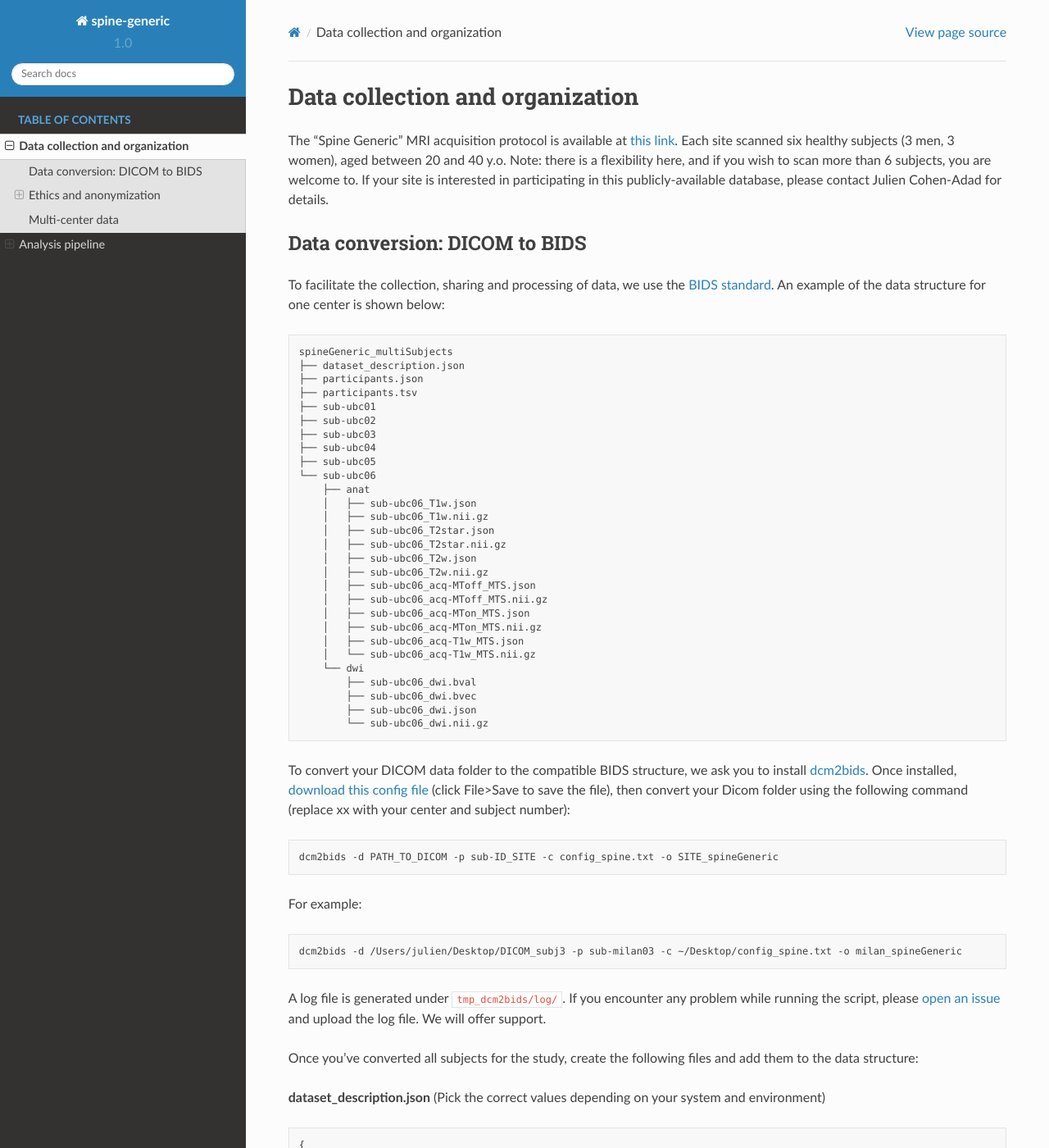
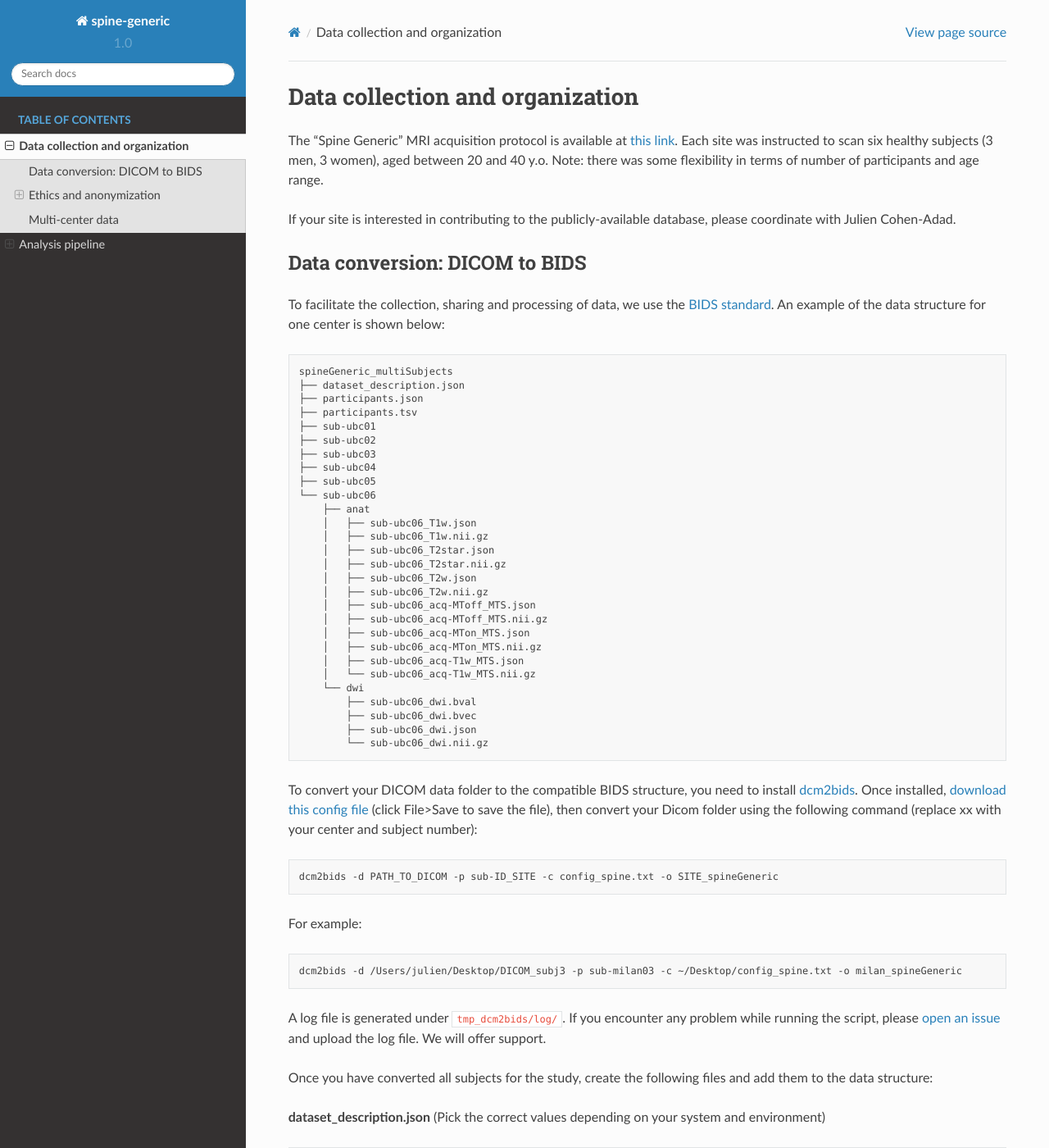
Before and after one commit to spine-generic/spine-generic, a Sphinx documentation site: the page built from docs/documentation.rst, in a window 1280 px wide and 1400 px high. Shown: the whole window at 82% size. Built offline with Sphinx 7.4.7 and the Read the Docs theme 2.0.0, drawn with Linux system fonts in a browser that asks for light colours.

Commit message:
Updated doc, fixes #99

```diff
--- a/docs/documentation.rst
+++ b/docs/documentation.rst
@@ -2,12 +2,12 @@ Data collection and organization
 ================================
 
 The "Spine Generic" MRI acquisition protocol is available at `this
-link <http://www.spinalcordmri.org/protocols>`__. Each site scanned six healthy subjects
-(3 men, 3 women), aged between 20 and 40 y.o. Note: there is a
-flexibility here, and if you wish to scan more than 6 subjects, you are
-welcome to. If your site is interested in participating in this
-publicly-available database, please contact Julien Cohen-Adad for
-details.
+link <http://www.spinalcordmri.org/protocols>`__. Each site was instructed to scan six healthy subjects
+(3 men, 3 women), aged between 20 and 40 y.o. Note: there was some
+flexibility in terms of number of participants and age range.
+
+If your site is interested in contributing to the publicly-available database, please
+coordinate with Julien Cohen-Adad.
 
 Data conversion: DICOM to BIDS
 ------------------------------
@@ -47,8 +47,7 @@ structure for one center is shown below:
             ├── sub-ubc06_dwi.json
             └── sub-ubc06_dwi.nii.gz
 
-To convert your DICOM data folder to the compatible BIDS structure, we
-ask you to install
+To convert your DICOM data folder to the compatible BIDS structure, you need to install
 `dcm2bids <https://github.com/cbedetti/Dcm2Bids#install>`__. Once
 installed, `download this config
 file <https://raw.githubusercontent.com/sct-pipeline/spine-generic/master/config_spine.txt>`__
@@ -71,7 +70,7 @@ any problem while running the script, please `open an
 issue <https://github.com/sct-pipeline/spine-generic/issues>`__ and
 upload the log file. We will offer support.
 
-Once you've converted all subjects for the study, create the following
+Once you have converted all subjects for the study, create the following
 files and add them to the data structure:
 
 **dataset\_description.json** (Pick the correct values depending on your
```
